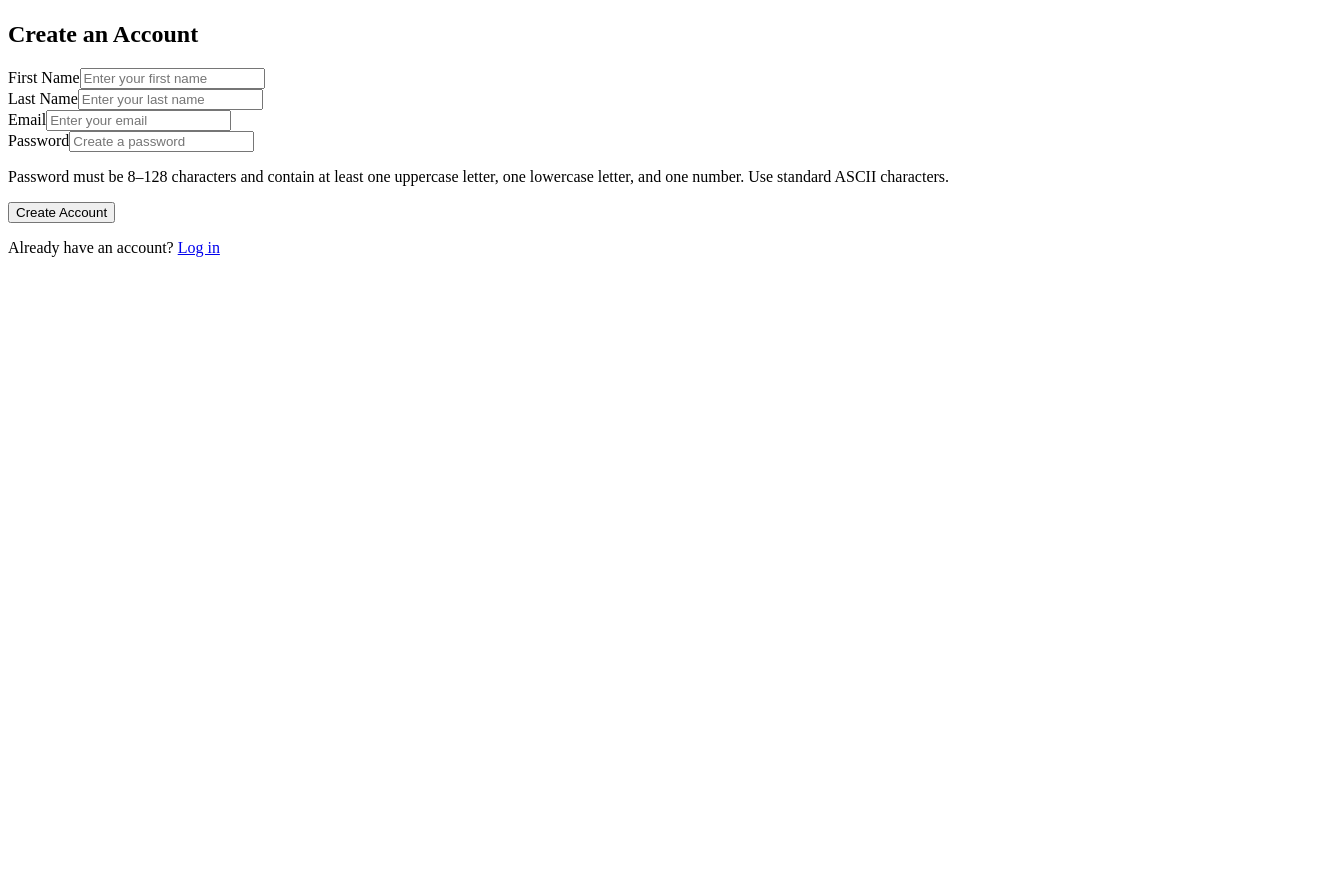
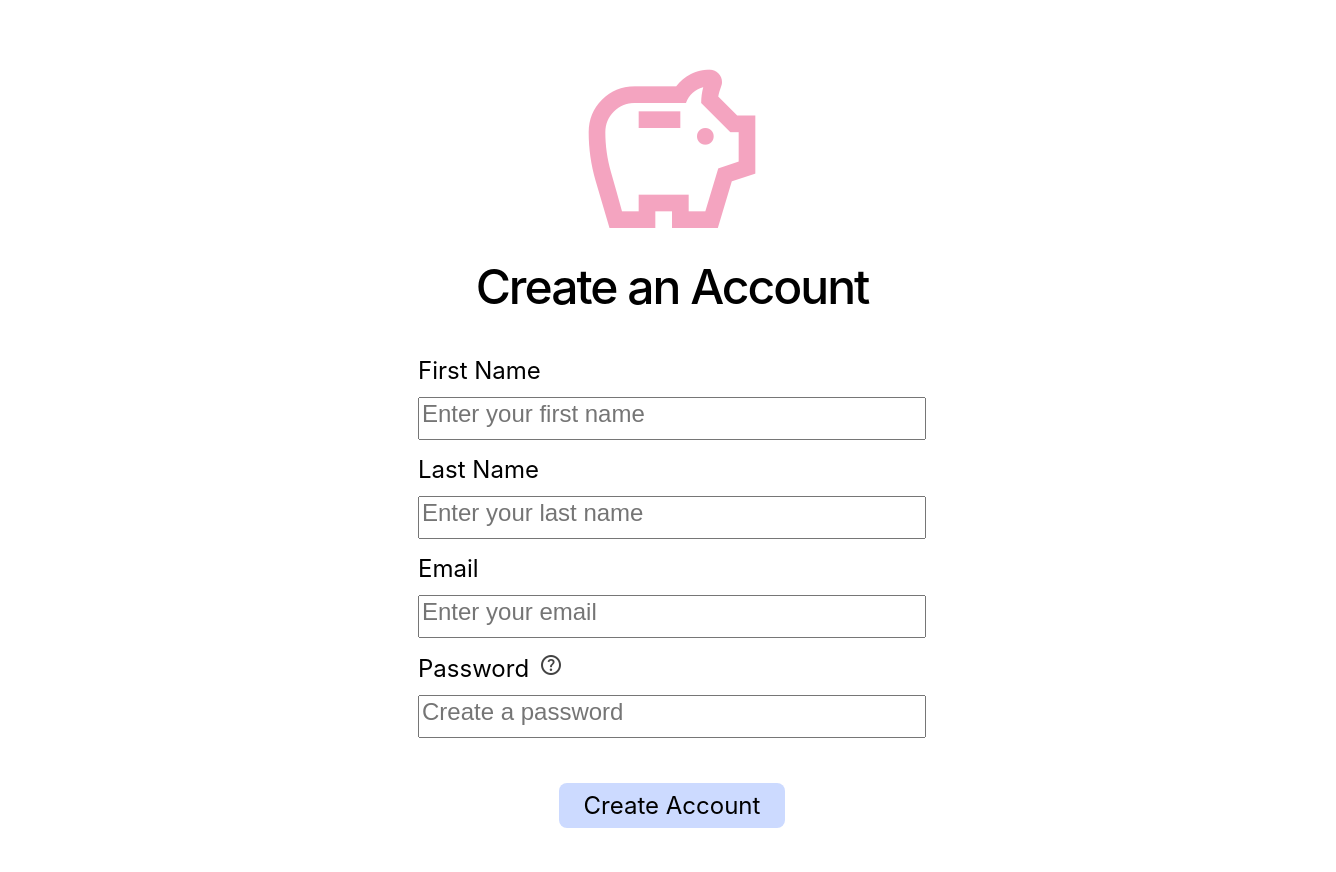
Before and after one commit to CFdefense/smart-finance, an Angular app in the folder frontend/: page /signup in a window 1280 px wide. Shown: the top 872 px of the page, 1336 px wide, since content can reach past the window. Before the commit the page ends 800 px from the top, so only its background shows below. Built offline with nearby package versions, Linux system fonts and the light colour scheme.

Commit message:
added styling to sign up page and udpated the styling of the login page a little

```diff
--- a/frontend/src/app/signup/signup.css
+++ b/frontend/src/app/signup/signup.css
@@ -0,0 +1,175 @@
+p {
+    font-size: 1.4rem;
+    color: var(--gray-900);
+    line-height: 100%;
+    margin: 0;
+    font-family:
+        'Inter Tight',
+        -apple-system,
+        BlinkMacSystemFont,
+        'Segoe UI',
+        Roboto,
+        Helvetica,
+        Arial,
+        sans-serif,
+        'Apple Color Emoji',
+        'Segoe UI Emoji',
+        'Segoe UI Symbol';
+    padding-top: 20px;
+}
+
+main {
+    width: 100%;
+    min-height: 100%;
+    display: flex;
+    justify-content: center;
+    align-items: center;
+    padding: 2rem;
+    position: relative;
+    flex-direction: column;
+}
+
+.material-symbols-outlined {
+  font-variation-settings:
+  'FILL' 0,
+  'wght' 400,
+  'GRAD' 0,
+  'opsz' 24
+}
+
+.savings-logo {
+    padding-bottom: 10px;
+    display: flex;
+}
+
+.savings {
+    color: #f4a4c0;
+    font-size: 200px;
+    justify-content: center;
+}
+
+.help {
+    color: #434343;
+    position: relative;
+    padding-left: 10px;
+}
+
+.help .password-hint {
+    display: none;
+}
+
+.help:hover .password-hint {
+    display: inline-block;
+    color: black;
+    width: 100px;
+    position: absolute;
+    padding-bottom: 10px;
+    font-size: 1.3rem;
+    font-family:
+        'Inter Tight',
+        -apple-system,
+        BlinkMacSystemFont,
+        'Segoe UI',
+        Roboto,
+        Helvetica,
+        Arial,
+        sans-serif,
+        'Apple Color Emoji',
+        'Segoe UI Emoji',
+        'Segoe UI Symbol';
+}
+
+.signup-container {
+    justify-content: center;
+}
+
+.signup-items-container {
+    padding-bottom: 15px;
+    justify-content: center;
+}
+
+.signup-label {
+    font-size: 3rem;
+    color: var(--gray-900);
+    font-weight: 500;
+    line-height: 100%;
+    letter-spacing: -0.125rem;
+    margin: 0;
+    font-family:
+        'Inter Tight',
+        -apple-system,
+        BlinkMacSystemFont,
+        'Segoe UI',
+        Roboto,
+        Helvetica,
+        Arial,
+        sans-serif,
+        'Apple Color Emoji',
+        'Segoe UI Emoji',
+        'Segoe UI Symbol';
+    padding-bottom: 45px;
+    text-align: center;
+}
+
+.form-labels {
+    font-size: 1.5rem;
+    font-family:
+        'Inter Tight',
+        -apple-system,
+        BlinkMacSystemFont,
+        'Segoe UI',
+        Roboto,
+        Helvetica,
+        Arial,
+        sans-serif,
+        'Apple Color Emoji',
+        'Segoe UI Emoji',
+        'Segoe UI Symbol';
+}
+
+.signup {
+    padding-bottom: 10px;
+    margin-top: .5em;
+    font-size: 1.5rem;
+    width: 500px;
+}
+
+.create-account-container {
+    padding-top: 30px;
+    padding-bottom: 15px;
+    display: flex;
+    justify-content: center;
+}
+
+.create-account-button {
+    /* background-color: rgb(238, 238, 238); */
+    background-color: rgb(204, 218, 255);
+    color: black;
+    border-radius: 8px;
+    border: none;
+    padding: 8px 25px;
+    font-size: 1.5rem;
+    font-family:
+        'Inter Tight',
+        -apple-system,
+        BlinkMacSystemFont,
+        'Segoe UI',
+        Roboto,
+        Helvetica,
+        Arial,
+        sans-serif,
+        'Apple Color Emoji',
+        'Segoe UI Emoji',
+        'Segoe UI Symbol';
+}
+
+.create-account-button:hover {
+    background-color: rgb(187, 205, 254);
+}
+
+.back-to-login-container {
+    padding-top: 10px;
+    padding-bottom: 15px;
+    display: flex;
+    justify-content: center;
+}
--- a/frontend/src/app/signup/signup.html
+++ b/frontend/src/app/signup/signup.html
@@ -1,67 +1,90 @@
+<head>
+  <link rel="stylesheet" href="https://fonts.googleapis.com/css2?family=Material+Symbols+Outlined:opsz,wght,FILL,GRAD@20..48,100..700,0..1,-50..200&icon_names=help,savings" />
+</head>
+
+<main class="main">
+  <div class="savings-logo">
+    <span class="material-symbols-outlined savings">savings</span>
+  </div>
   <div class="signup-container">
-  <h1>Create an Account</h1>
+    <h1 class="signup-label">Create an Account</h1>
 
     <form (ngSubmit)="onSignup()">
-    <div>
-      <label for="firstName">First Name</label>
+      <div class="signup-items-container">
+        <label for="firstName" class="form-labels">First Name</label>
+        <br/>
         <input
           id="firstName"
           type="text"
           name="firstName"
+          class="signup"
           [(ngModel)]="firstName"
           placeholder="Enter your first name"
           required />
       </div>
 
-    <div>
-      <label for="lastName">Last Name</label>
+      <div class="signup-items-container">
+        <label for="lastName" class="form-labels">Last Name</label>
+        <br/>
         <input
           id="lastName"
           type="text"
           name="lastName"
+          class="signup"
           [(ngModel)]="lastName"
           placeholder="Enter your last name"
           required />
       </div>
 
-    <div>
-      <label for="email">Email</label>
+      <div class="signup-items-container">
+        <label for="email" class="form-labels">Email</label>
+        <br/>
         <input
           id="email"
           type="email"
           name="email"
+          class="signup"
           [(ngModel)]="email"
           placeholder="Enter your email"
           required />
       </div>
 
-    <div>
-      <label for="password">Password</label>
+      <div class="signup-items-container">
+        <label for="password" class="form-labels">Password</label>
+        <span class="material-symbols-outlined help">help
+          <span class="password-hint">
+            Password must be 8-128 characters and contain at least one uppercase letter, one lowercase
+            letter, and one number. <br/> Use standard ASCII characters.
+          </span>
+        </span>
+        <br/>
         <input
           id="password"
           type="password"
           name="password"
+          class="signup"
           [(ngModel)]="password"
           placeholder="Create a password"
           autocomplete="new-password"
           required />
-      <p class="password-hint">
-        Password must be 8–128 characters and contain at least one uppercase letter, one lowercase
-        letter, and one number. Use standard ASCII characters.
-      </p>
       </div>
 
-    <button type="submit" [disabled]="isSubmitting()">
+      <div class="create-account-container">
+        <button type="submit" [disabled]="isSubmitting()" class="create-account-button">
           {{ isSubmitting() ? 'Creating Account...' : 'Create Account' }}
         </button>
 
         @if (errorMessage()) {
           <p role="alert">{{ errorMessage() }}</p>
         }
+      </div>
     </form>
 
+    <div class="back-to-login-container">
       <p>
         Already have an account?
         <a routerLink="/login">Log in</a>
       </p>
     </div>
+  </div>
+</main>
--- a/frontend/src/login/login.css
+++ b/frontend/src/login/login.css
@@ -46,7 +46,7 @@
 }
 
 h1 {
-  font-size: 4.125rem;
+  font-size: 4.5rem;
   color: var(--gray-900);
   font-weight: 500;
   line-height: 100%;
@@ -67,8 +67,20 @@ h1 {
 }
 
 p {
-  margin: 0;
   color: var(--gray-700);
+  font-size: 1.38rem;
+  font-family:
+      'Inter Tight',
+      -apple-system,
+      BlinkMacSystemFont,
+      'Segoe UI',
+      Roboto,
+      Helvetica,
+      Arial,
+      sans-serif,
+      'Apple Color Emoji',
+      'Segoe UI Emoji',
+      'Segoe UI Symbol';
 }
 
 main {
@@ -82,16 +94,16 @@ main {
   position: relative;
 }
 
-.angular-logo {
-  max-width: 9.2rem;
-}
-
 .content {
   display: flex;
   justify-content: space-around;
   width: 100%;
-  max-width: 700px;
+  max-width: 820px;
   margin-bottom: 3rem;
+}
+
+.right-side {
+  padding-left: 10px;
 }
 
 .content h1 {
@@ -108,96 +120,49 @@ main {
   margin-inline: 0.5rem;
 }
 
-.pill-group {
-  display: flex;
-  flex-direction: column;
-  align-items: start;
-  flex-wrap: wrap;
-  gap: 1.25rem;
-}
-
-.pill {
-  display: flex;
-  align-items: center;
-  --pill-accent: var(--bright-blue);
-  background: color-mix(in srgb, var(--pill-accent) 5%, transparent);
-  color: var(--pill-accent);
-  padding-inline: 0.75rem;
-  padding-block: 0.375rem;
-  border-radius: 2.75rem;
-  border: 0;
-  transition: background 0.3s ease;
-  font-family: var(--inter-font);
-  font-size: 0.875rem;
-  font-style: normal;
-  font-weight: 500;
-  line-height: 1.4rem;
-  letter-spacing: -0.00875rem;
-  text-decoration: none;
-  white-space: nowrap;
-}
-
-.pill:hover {
-  background: color-mix(in srgb, var(--pill-accent) 15%, transparent);
-}
-
-.pill-group .pill:nth-child(6n + 1) {
-  --pill-accent: var(--bright-blue);
-}
-.pill-group .pill:nth-child(6n + 2) {
-  --pill-accent: var(--electric-violet);
-}
-.pill-group .pill:nth-child(6n + 3) {
-  --pill-accent: var(--french-violet);
-}
-
-.pill-group .pill:nth-child(6n + 4),
-.pill-group .pill:nth-child(6n + 5),
-.pill-group .pill:nth-child(6n + 6) {
-  --pill-accent: var(--hot-red);
-}
-
-.pill-group svg {
-  margin-inline-start: 0.25rem;
-}
-
-.social-links {
-  display: flex;
-  align-items: center;
-  gap: 0.73rem;
-  margin-top: 1.5rem;
-}
-
-.social-links path {
-  transition: fill 0.3s ease;
-  fill: var(--gray-400);
-}
-
-.social-links a:hover svg path {
-  fill: var(--gray-900);
-}
-
 .material-symbols-outlined {
   color: #f4a4c0;
-  font-size: 90px;
+  font-size: 120px;
 }
 
 .login-label {
-  font-size: 1.75rem;
+  font-size: 2rem;
+  font-weight: 500;
 }
 
 .login {
   padding-bottom: 10px;
   margin-top: 1em;
-  font-size: 1.2rem;
+  font-size: 1.5rem;
 }
 
 .login-button {
+  background-color: rgb(204, 218, 255);
   display: block;
-  font-size: 1.2rem;
+  color: black;
+  border-radius: 8px;
+  border: none;
+  padding: 8px 25px;
+  font-size: 1.4rem;
+  font-family:
+      'Inter Tight',
+      -apple-system,
+      BlinkMacSystemFont,
+      'Segoe UI',
+      Roboto,
+      Helvetica,
+      Arial,
+      sans-serif,
+      'Apple Color Emoji',
+      'Segoe UI Emoji',
+      'Segoe UI Symbol';
 }
 
-@media screen and (max-width: 650px) {
+.login-button:hover {
+  background-color: rgb(187, 205, 254);
+}
+
+@media screen and (max-width: 700px) {
   .content {
     flex-direction: column;
     width: max-content;
```
Lines whose indentation alone changed are shown as unchanged.
